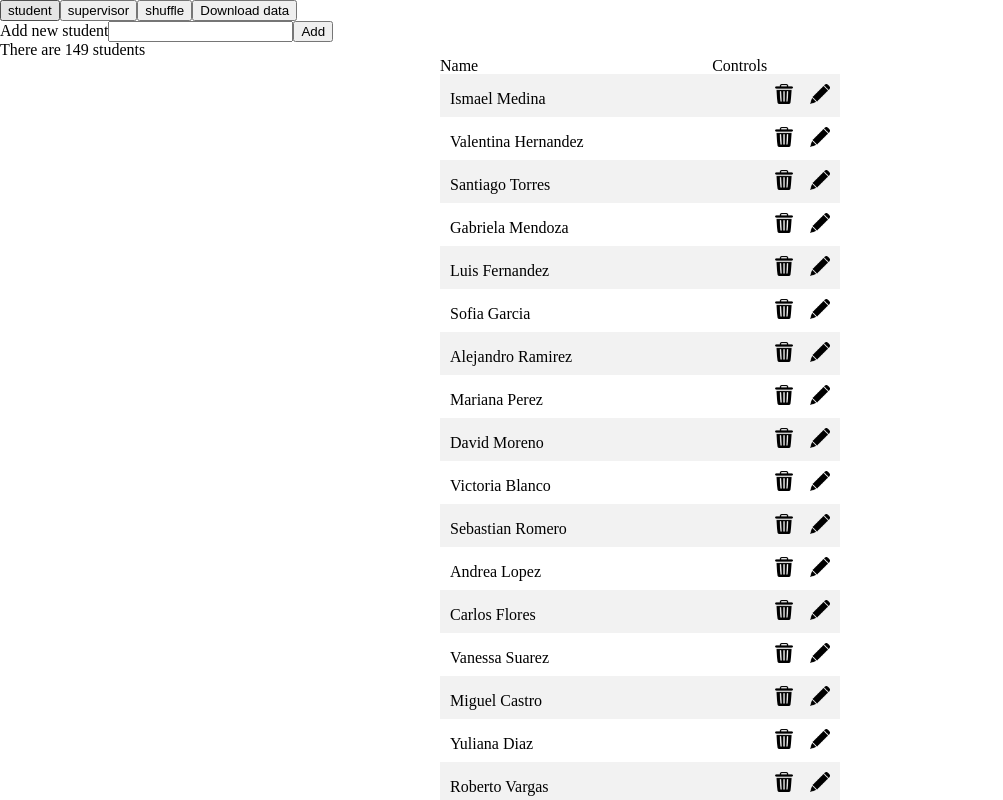
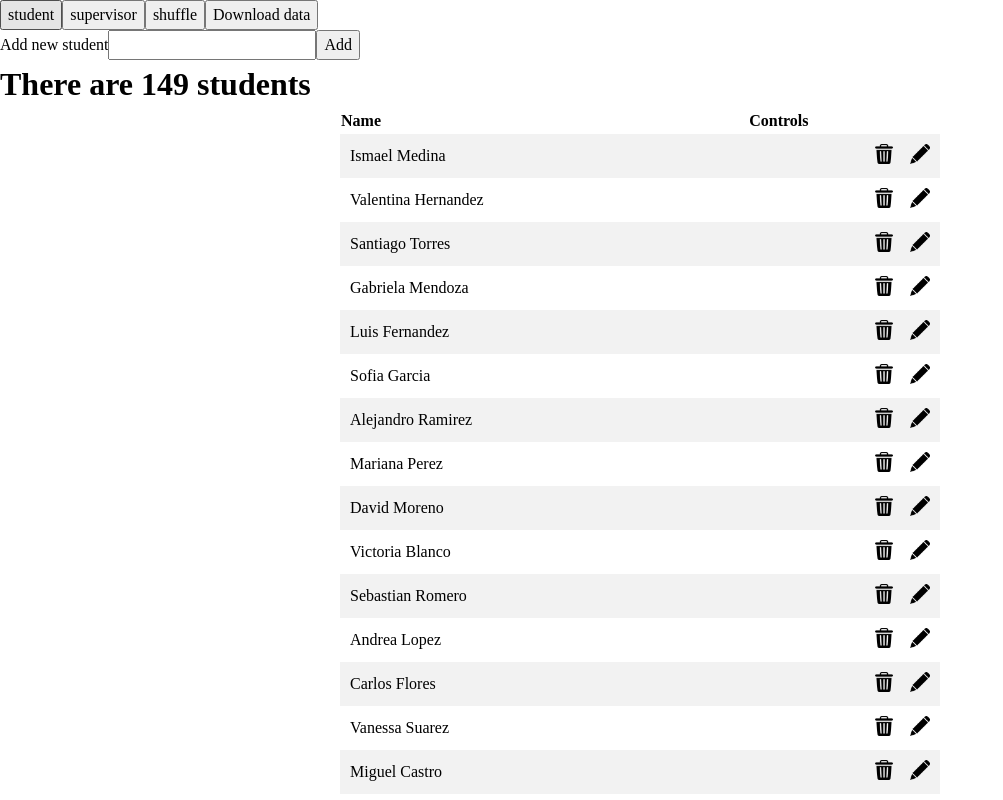
Before and after one commit to jm-mogo/studentsTableShuffle, a React (Vite) app: page / in a window 1280 px wide. Shown: the top 800 px of the page, without its empty margins (0-1003 px from the left). Built offline with nearby package versions, Linux system fonts and the light colour scheme.

Commit message:
change style reset

```diff
--- a/src/index.css
+++ b/src/index.css
@@ -1,47 +1,46 @@
-/* http://meyerweb.com/eric/tools/css/reset/
-   v2.0 | 20110126
-   License: none (public domain)
+/*
+  1. Use a more-intuitive box-sizing model.
 */
-
-html, body, div, span, applet, object, iframe, h1, h2, h3, h4, h5, h6, p, blockquote, pre,
-a, abbr, acronym, address, big, cite, code,
-del, dfn, em, img, ins, kbd, q, s, samp,
-small, strike, strong, sub, sup, tt, var,
-b, u, i, center,
-dl, dt, dd, ol, ul, li,
-fieldset, form, label, legend,
-table, caption, tbody, tfoot, thead, tr, th, td,
-article, aside, canvas, details, embed,
-figure, figcaption, footer, header, hgroup,
-menu, nav, output, ruby, section, summary,
-time, mark, audio, video {
-	margin: 0;
-	padding: 0;
-	border: 0;
-	font-size: 100%;
-	font: inherit;
-	vertical-align: baseline;
+*, *::before, *::after {
+  box-sizing: border-box;
 }
-/* HTML5 display-role reset for older browsers */
-article, aside, details, figcaption, figure,
-footer, header, hgroup, menu, nav, section {
-	display: block;
+/*
+  2. Remove default margin
+*/
+* {
+  margin: 0;
 }
+/*
+  Typographic tweaks!
+  3. Add accessible line-height
+  4. Improve text rendering
+*/
 body {
-	line-height: 1;
+  line-height: 1.5;
+  -webkit-font-smoothing: antialiased;
 }
-ol, ul {
-	list-style: none;
+/*
+  5. Improve media defaults
+*/
+img, picture, video, canvas, svg {
+  display: block;
+  max-width: 100%;
 }
-blockquote, q {
-	quotes: none;
+/*
+  6. Remove built-in form typography styles
+*/
+input, button, textarea, select {
+  font: inherit;
 }
-blockquote:before, blockquote:after,
-q:before, q:after {
-	content: '';
-	content: none;
+/*
+  7. Avoid text overflows
+*/
+p, h1, h2, h3, h4, h5, h6 {
+  overflow-wrap: break-word;
 }
-table {
-	border-collapse: collapse;
-	border-spacing: 0;
+/*
+  8. Create a root stacking context
+*/
+#root, #__next {
+  isolation: isolate;
 }
--- a/src/studentList/studentList.css
+++ b/src/studentList/studentList.css
@@ -1,13 +1,15 @@
 table {
     width: 80vw;
-    max-width:400px;
+    max-width:600px;
     margin: auto;
     text-align: left;
+    border-spacing: 0;
 }
 
 td {
     padding: 10px;
 }
+
 
 tr:nth-child(even) {background-color: #f2f2f2;}
 
```
